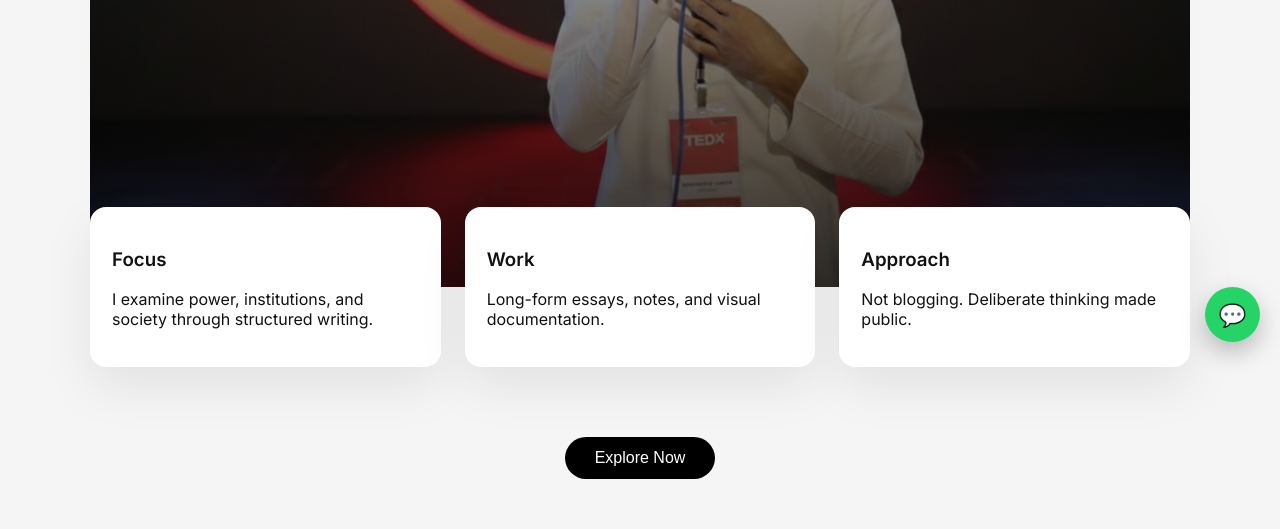
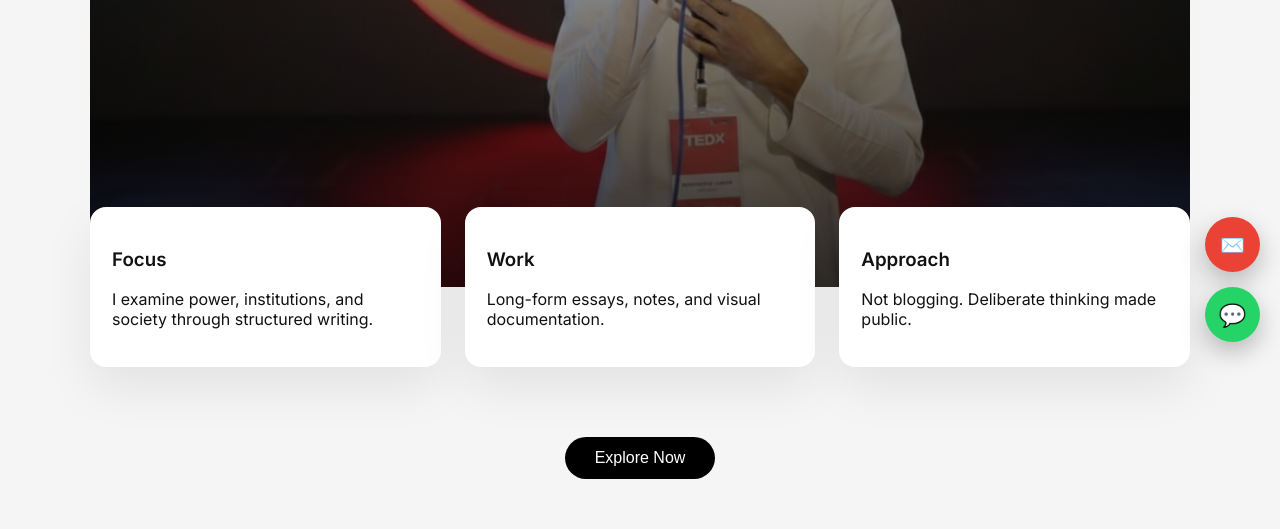
Before and after one commit to jawhartharuvana/jawhartharuvana.github.io, a Jekyll site: the page built from index.html, in a window 1280 px wide. Shown: the part 538-1067 px from the top of the page. Built offline with Jekyll 4.4.1, drawn with Linux system fonts in a browser that asks for light colours.

Commit message:
Update index.html

```diff
--- a/index.html
+++ b/index.html
@@ -94,4 +94,5 @@ title: Home
 </div>
 
 <!-- WHATSAPP FLOAT -->
+<a href="mailto:jawhartharuvana@gmail.com" class="email-float">✉️</a>
 <a href="https://wa.me/919656347325" class="whatsapp-float">💬</a>
```
